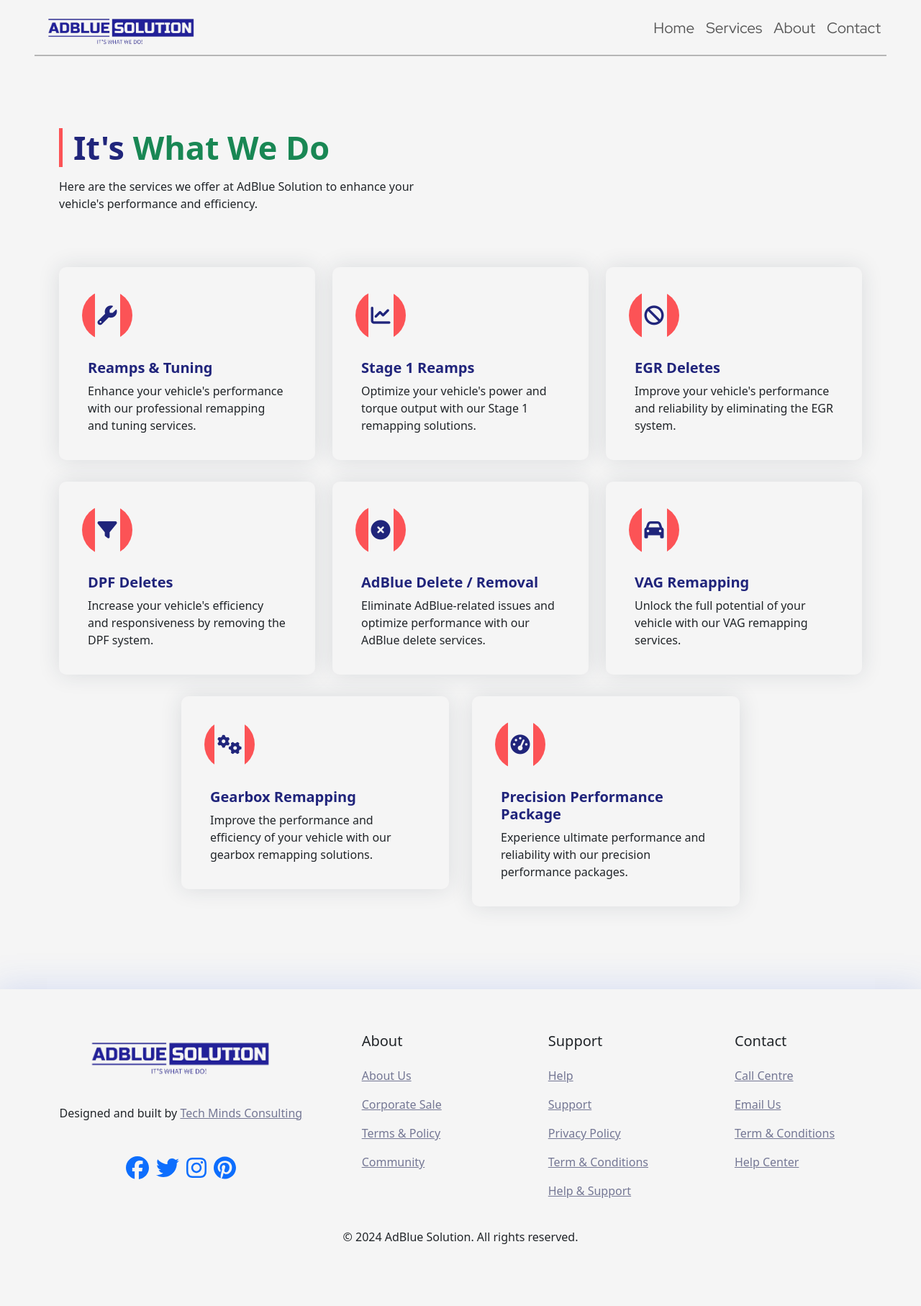
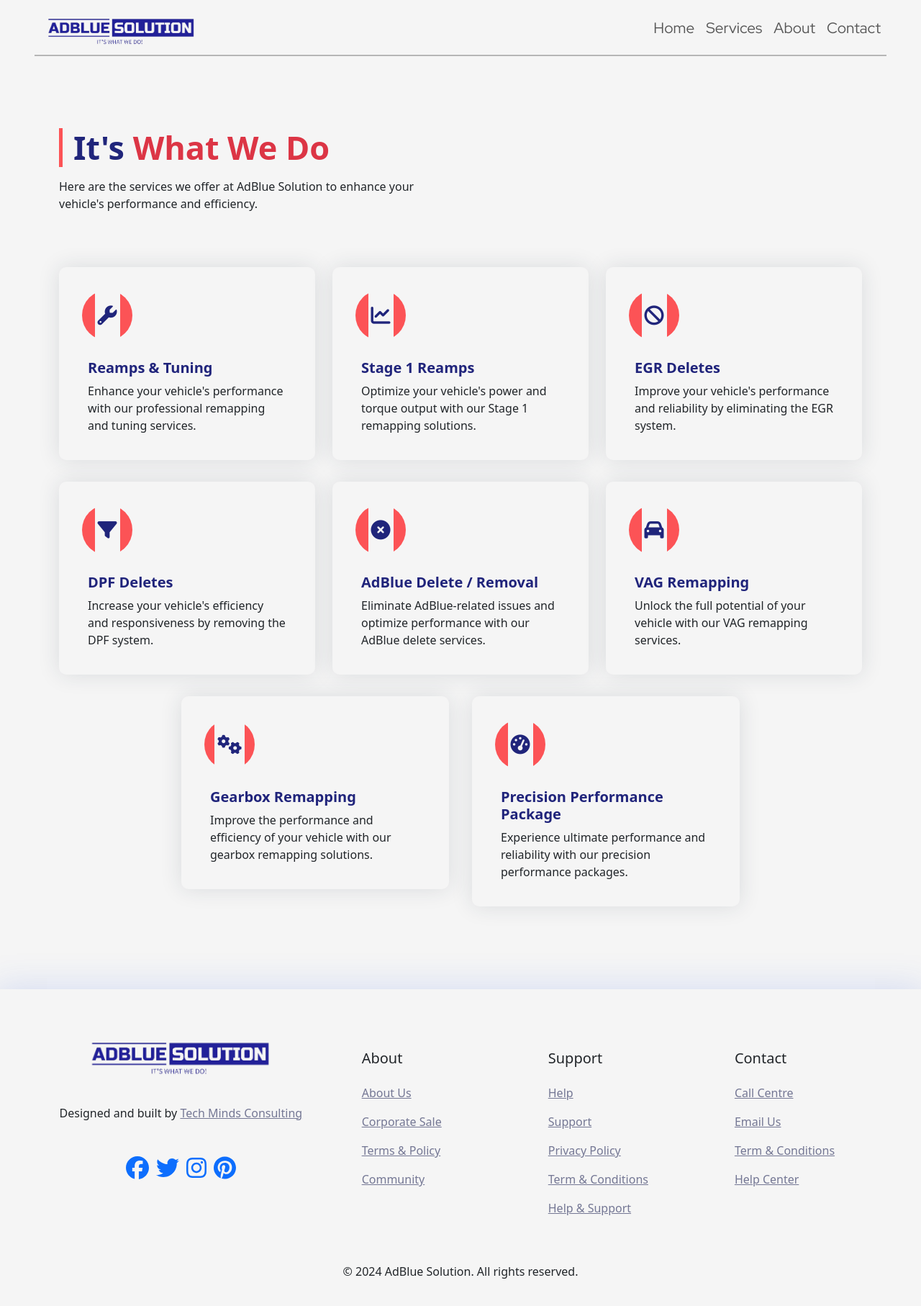
Before and after one commit to joshthomas98/adblue-solution-website, a React (Vite) app: page /services in a window 1280 px wide. Shown: the top 1814 px of the page at 72% size. Built offline with nearby package versions, Linux system fonts and the light colour scheme; some icons are missing.

Commit message:
25/4/24 - 4

```diff
--- a/src/components/Footer.jsx
+++ b/src/components/Footer.jsx
@@ -25,7 +25,7 @@
                 </Center>
                 {/* Copywrite Text*/}
                 <Center>
-                  <div className="copywrite-text mb-5 mt-3">
+                  <div className="copywrite-text mb-5 mt-3 text-center">
                     <p className="mb-0">
                       Designed and built by <i className="lni-heart mr-1" />
                       <a
@@ -44,7 +44,7 @@
               </div>
             </div>
             {/* Single Widget*/}
-            <div className="col-12 col-sm-6 col-lg">
+            <div className="col-12 col-sm-12 col-lg py-sm-4">
               <div className="single-footer-widget section_padding_0_130">
                 {/* Widget Title*/}
                 <h5 className="widget-title">About</h5>
@@ -68,7 +68,7 @@
               </div>
             </div>
             {/* Single Widget*/}
-            <div className="col-12 col-sm-6 col-lg">
+            <div className="col-12 col-sm-12 col-lg py-sm-4">
               <div className="single-footer-widget section_padding_0_130">
                 {/* Widget Title*/}
                 <h5 className="widget-title">Support</h5>
@@ -95,7 +95,7 @@
               </div>
             </div>
             {/* Single Widget*/}
-            <div className="col-12 col-sm-6 col-lg">
+            <div className="col-12 col-sm-12 col-lg py-sm-4">
               <div className="single-footer-widget section_padding_0_130">
                 {/* Widget Title*/}
                 <h5 className="widget-title">Contact</h5>
--- a/src/pages/Services.jsx
+++ b/src/pages/Services.jsx
@@ -11,7 +11,7 @@
               <div className="section-title">
                 <h2>
                   <span style={{ color: "#20257B" }}>It's {""}</span>
-                  <span className="text-success">What We Do</span>
+                  <span className="text-danger">What We Do</span>
                 </h2>
                 <p>
                   Here are the services we offer at AdBlue Solution to enhance
```
